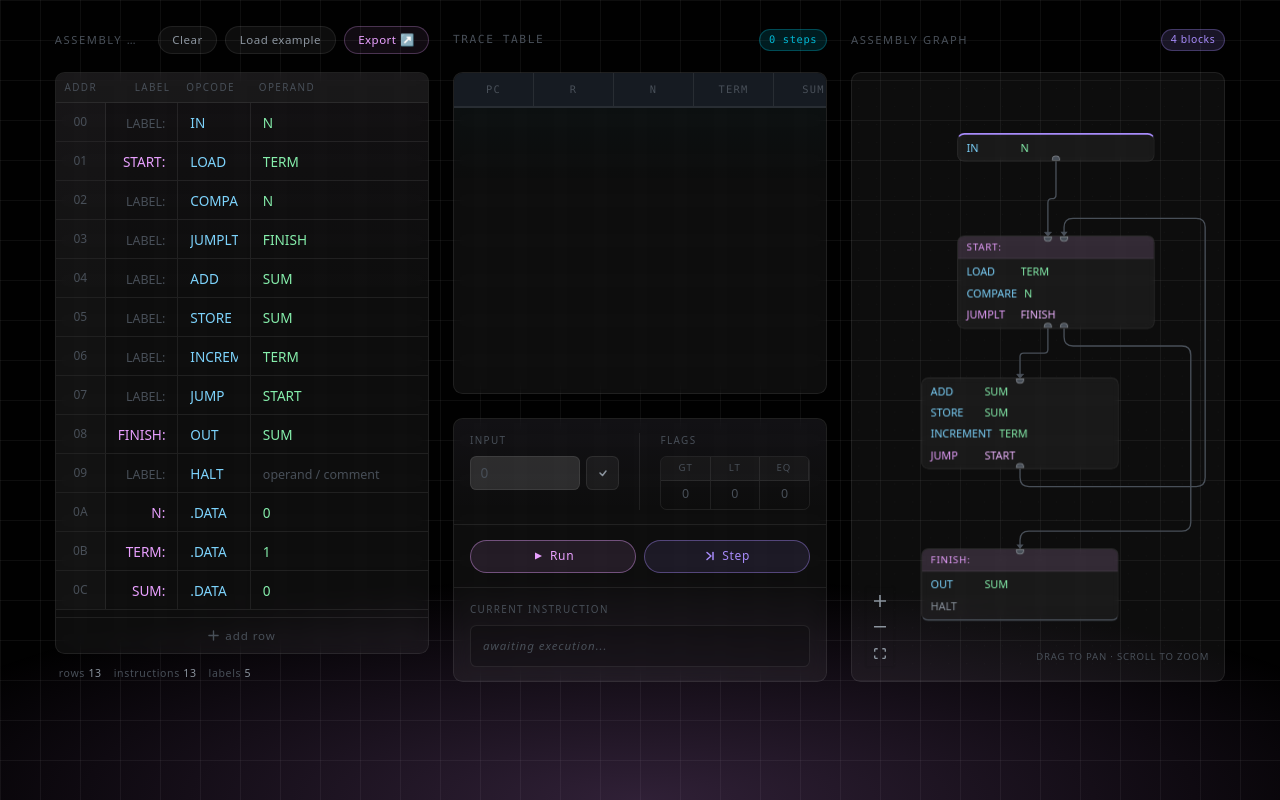
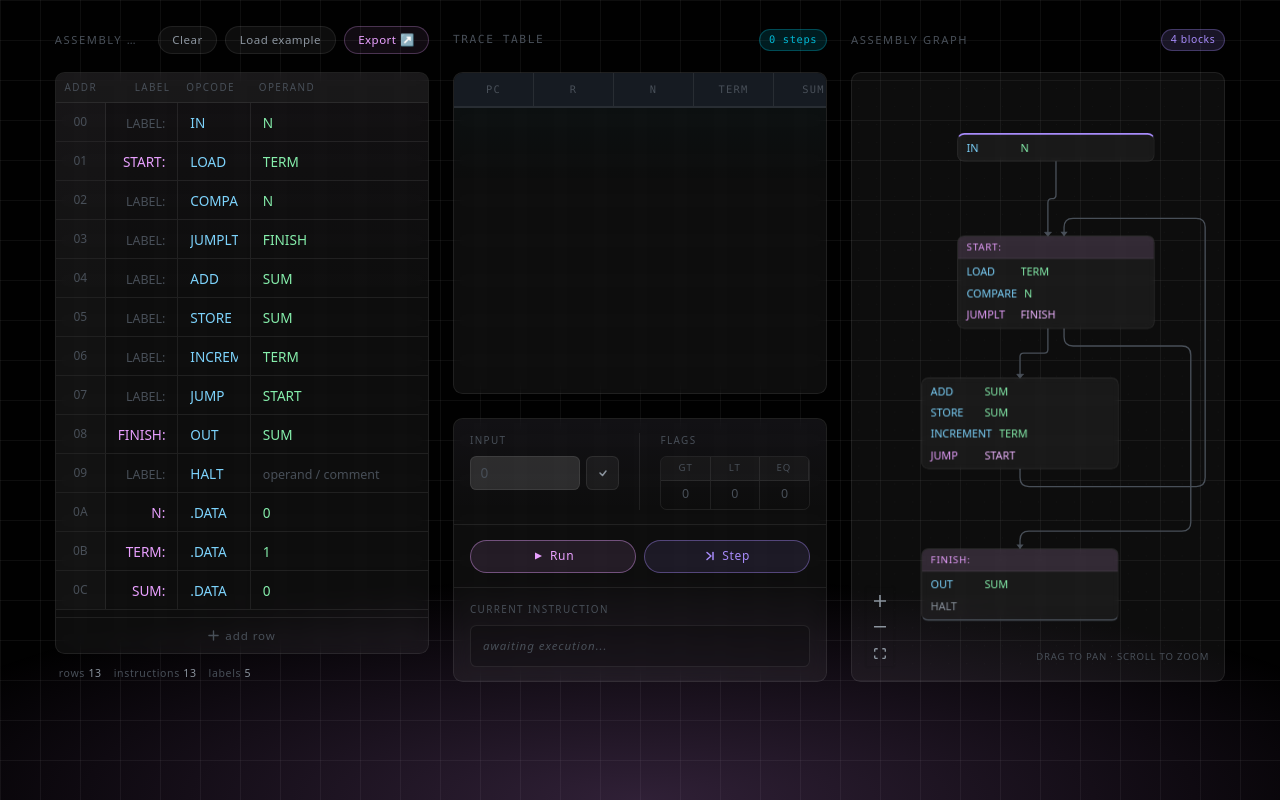
Before and after one commit to DiamondPie/assembly-sim, a Next.js app: page / in a window 1280 px wide. Built offline with nearby package versions, Linux system fonts and the light colour scheme; a web font is replaced by a local one.

Commit message:
Remove handle styles in AssemblyGraph

```diff
--- a/app/components/AssemblyGraph.module.css
+++ b/app/components/AssemblyGraph.module.css
@@ -210,58 +210,34 @@
 
 /* ── Handles ──────────────────────────────────── */
 .handle {
-  width: 9px !important;
-  height: 6px !important;
-  background: var(--text-tertiary, #484f58) !important;
-  border: 1px solid var(--border-color-2, #ffffff30) !important;
+  width: 8px !important;
+  height: 8px !important;
+  background: transparent !important;
+  border: none !important;
   min-width: 0 !important;
   min-height: 0 !important;
-  transition: background 0.2s;
 }
 
-/* 顶部 Handle：显示为下半圆，贴在顶边 */
 .handleTop {
-  top: 0 !important; /* 强制贴顶 */
-  /* 圆角设置：左下和右下为圆形 */
-  border-radius: 0 0 5px 5px !important;
+  top: 0 !important;
 }
 
-/* 底部 Handle：显示为上半圆，贴在底边 */
 .handleBottom {
-  bottom: 0 !important; /* 强制贴底 */
-  /* 圆角设置：左上和右上为圆形 */
-  border-radius: 5px 5px 0 0 !important;
+  bottom: 0 !important;
 }
 
-/* 右侧 Handle：显示为左半圆，贴在右边 */
 .handleRight {
-  /* 1. 位置重置：紧贴右侧边缘 */
   right: 0 !important;
   left: auto !important;
-
-  /* 2. 垂直定位：建议固定在标题栏高度的中心点，而不是整个框的 50% */
-  /* 如果你的标题栏高度约为 40px，那么 top: 20px 配合 translateY(-50%) 是最准的 */
   top: 20px !important;
   transform: translateY(-50%) !important;
-
-  /* 3. 形状：确保宽度和圆角匹配 */
-  width: 5px !important;  /* 宽度设为 5px */
-  height: 10px !important;
-  border-radius: 5px 0 0 5px !important; /* 左侧圆角 */
-
-  /* 4. 嵌合微调：向右移动 1px 覆盖边框线 */
-  margin-right: -1px;
-
-  /* 5. 确保背景和层级 */
-  background: var(--text-tertiary, #484f58) !important;
-  border: 1px solid var(--border-color-2, #ffffff30) !important;
-  border-right: none !important; /* 隐藏右侧边框让嵌合更自然 */
-  z-index: 10;
+  width: 8px !important;
+  height: 8px !important;
+  margin-right: 0;
 }
 
-/* 悬停效果：增强交互感 */
 .handle:hover {
-  background: var(--accent-primary, #e9a0ff) !important;
+  background: transparent !important;
 }
 
 /* ── React Flow global overrides ──────────────── */
```
